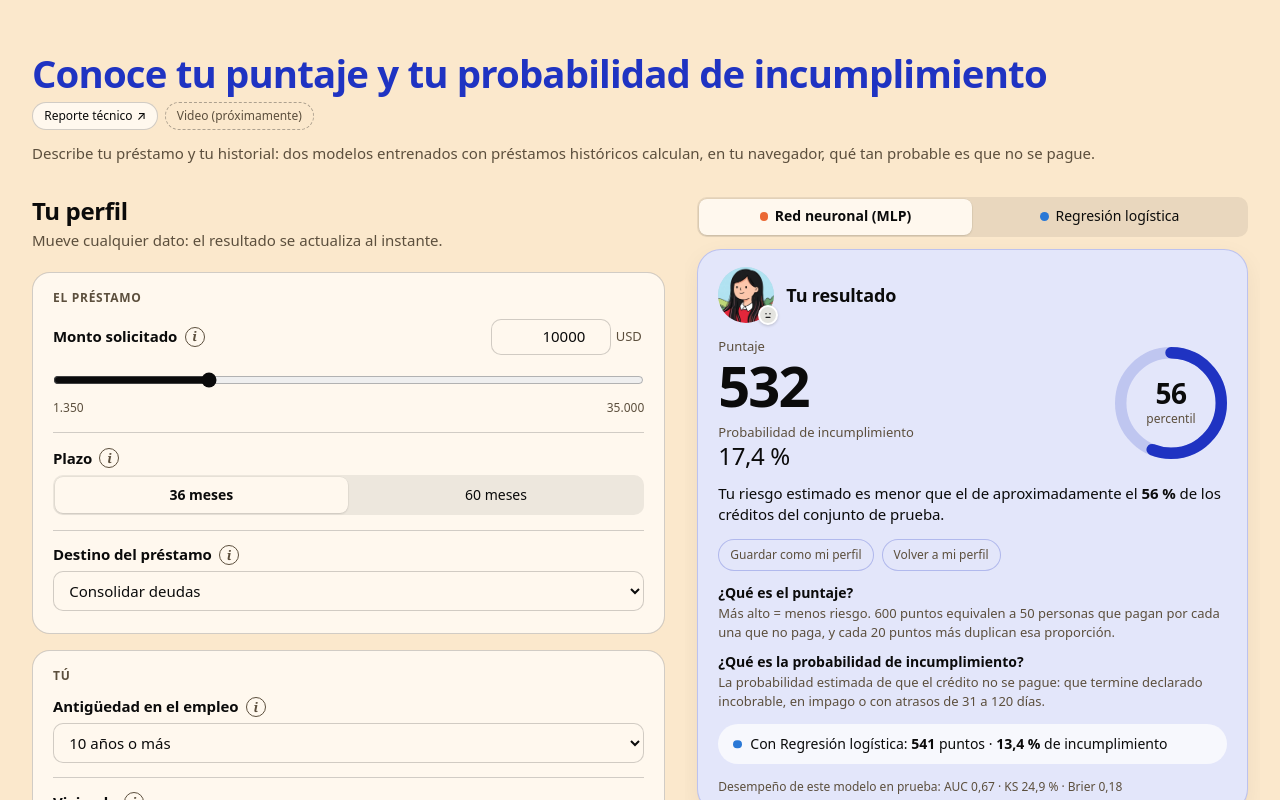
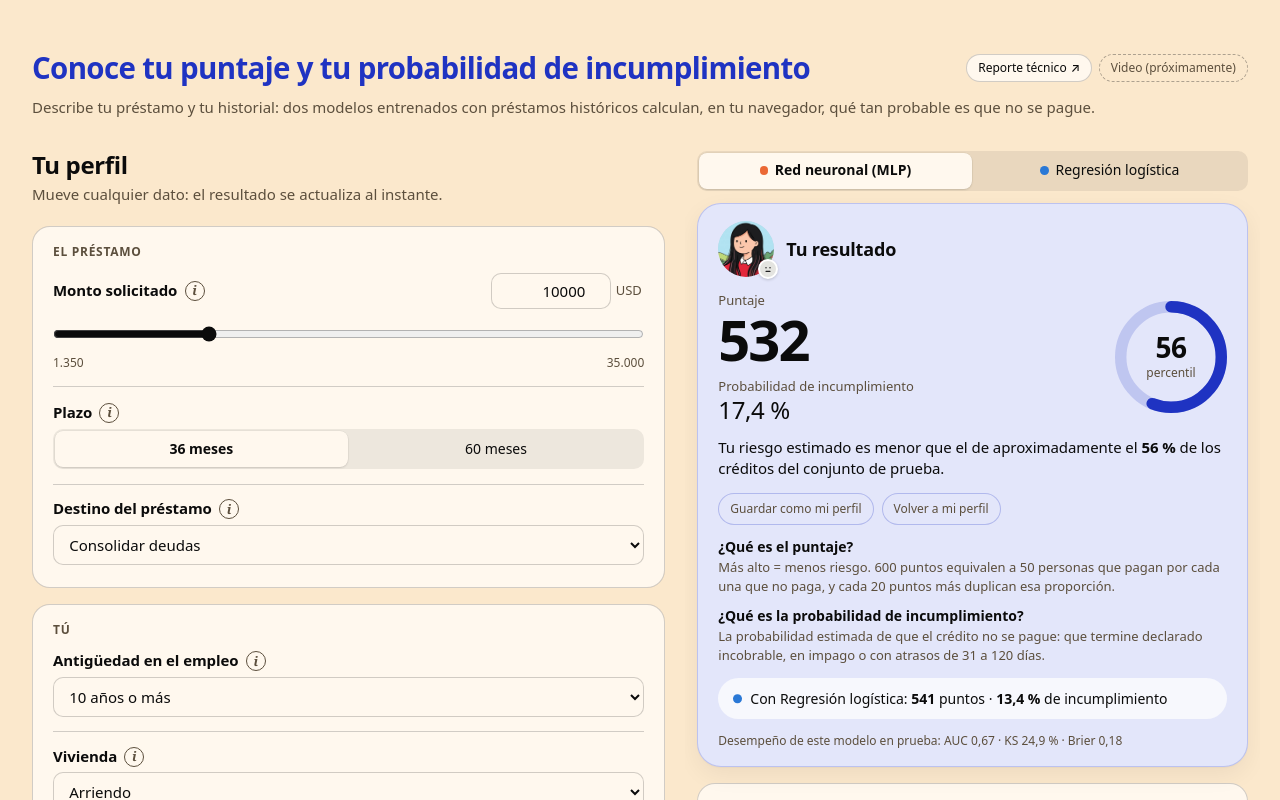
Before and after one commit to danielgonzalez2709/Trabajo2_Redes_Neuronales, a Next.js app in the folder app/: page / in a window 1280 px wide. Shown: the top 800 px of the page. Built offline with nearby package versions, Linux system fonts and the light colour scheme.

Commit message:
feat(Marco): adjust title font size for improved readability

```diff
--- a/app/components/Marco.module.css
+++ b/app/components/Marco.module.css
@@ -16,7 +16,7 @@
 .titulo {
   margin: 0;
   color: var(--ds-acento);
-  font-size: clamp(1.5rem, 3vw, 2.5rem);
+  font-size: clamp(1.25rem, 2.3vw, 2.5rem); /* desde 900 px cabe en un renglón junto a los enlaces */
   font-weight: 700;
   line-height: 1.1;
   letter-spacing: -0.022em;
```
